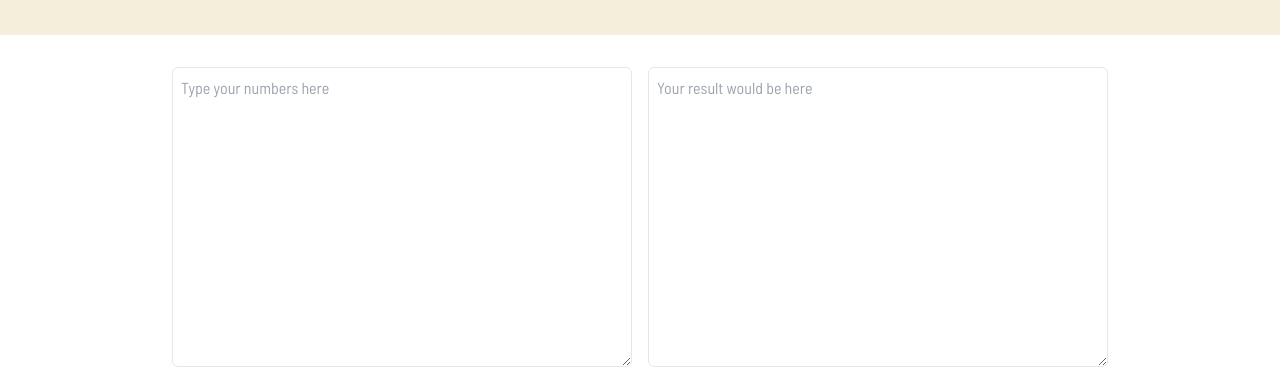
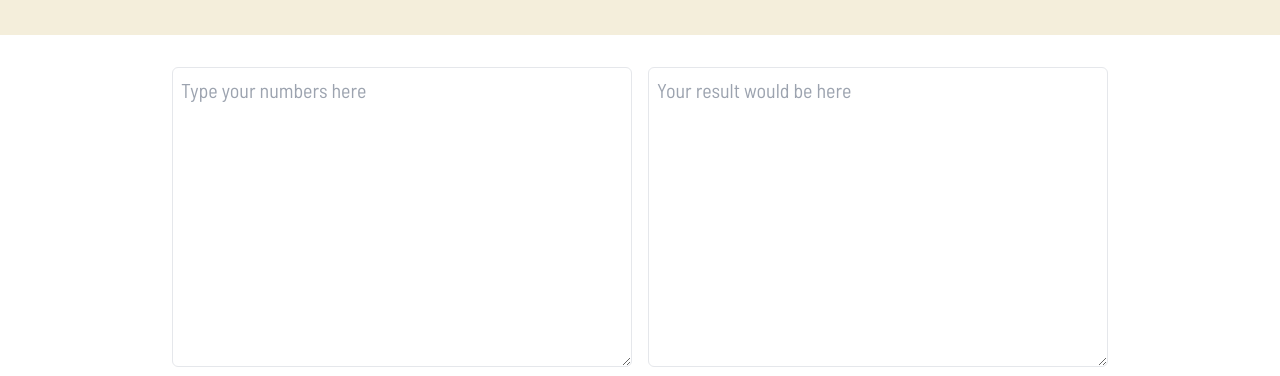
Before and after one commit to bbulakh/unit-converter-tools, an Astro site: page /arabic-to-roman in a window 1280 px wide. Shown: the part 424-800 px from the top of the page. Built offline with nearby package versions, Linux system fonts and the light colour scheme; Astro itself is replaced by a stand-in of ours; a web font is replaced by a local one.

Commit message:
fix tablet responsive

```diff
--- a/src/components/tools/ArabicToRoman.vue
+++ b/src/components/tools/ArabicToRoman.vue
@@ -47,7 +47,7 @@ export default {
     <div class="md:flex gap-4">
       <textarea
         v-model="number"
-        class="p-2 border rounded-md h-[100px] md:h-[300px] w-full outline-accent"
+        class="p-2 border md:text-xl rounded-md h-[100px] md:h-[300px] w-full outline-accent"
         placeholder="Type your numbers here"
         cols="30"
         rows="50"
@@ -55,7 +55,7 @@ export default {
 
       <textarea
         placeholder="Your result would be here"
-        class="p-2 border rounded-md h-[100px] md:h-[300px] w-full outline-accent"
+        class="p-2 border md:text-xl rounded-md h-[100px] md:h-[300px] w-full outline-accent"
         cols="30"
         rows="50"
         >{{ romanNumber }}</textarea
```
